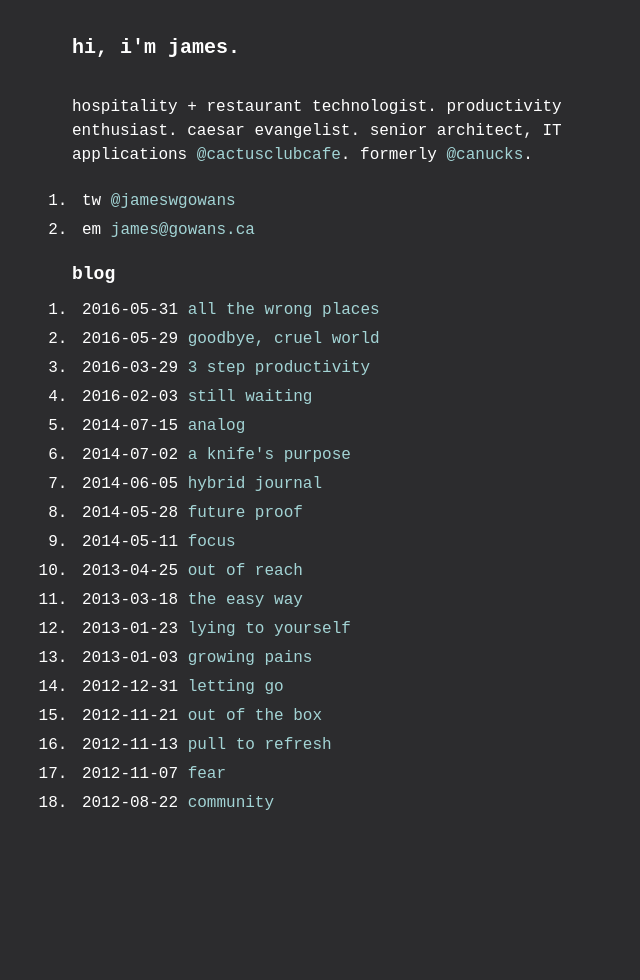
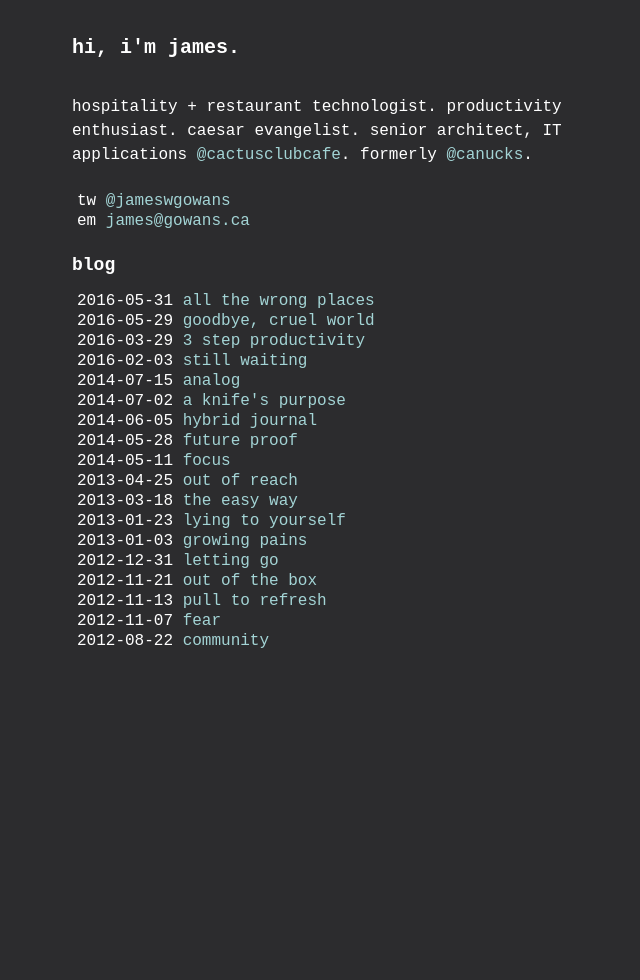
Before and after one commit to jamesgowans/jamesgowans.github.io, a Jekyll site: the page built from index.md, in a window 1280 px wide. Shown: the whole page, without its empty margins (0-640 px from the left). Built offline with Jekyll 4.4.1, drawn with Linux system fonts in a browser that asks for light colours; after the commit the page ends 900 px from its top, so only the background shows below that.

Commit message:
test three

```diff
--- a/_includes/head.html
+++ b/_includes/head.html
@@ -12,9 +12,9 @@
 		h1 {font-size: 20px; color: #fff; margin-top: 36px; margin-bottom: 36px;}
 		h2 {font-size: 18px; margin-top: 24px; font-weight: bold; color: #fff;}
 		h3 {font-size: 16px; margin-top: 20px; font-weight: bold; color: #fff;}
-		ul, li {list-style: none; padding-inline-start: 5px; margin-bottom: 9px; line-height: 20px; font-size: 16px; color: #fff;}
+		ul {list-style: none; padding-inline-start: 5px; margin-bottom: 9px; line-height: 20px; font-size: 16px; color: #fff;}
 
-		ol, li {list-style: decimal; padding-inline-start: 5px; margin-bottom: 9px; line-height: 20px; font-size: 16px; color: #fff;}
+		ol {list-style: decimal; padding-inline-start: 5px; margin-bottom: 9px; line-height: 20px; font-size: 16px; color: #fff;}
 
 		a {color: #A3D4D5; text-decoration: none;}
 		body {margin-left: 72px; font-family: monospace; width: 520px; padding-bottom: 150px;}
```
